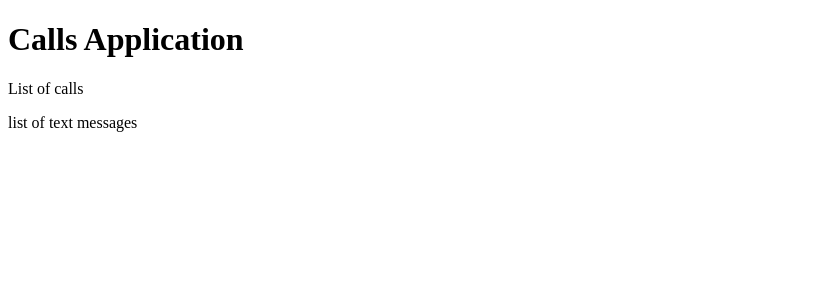
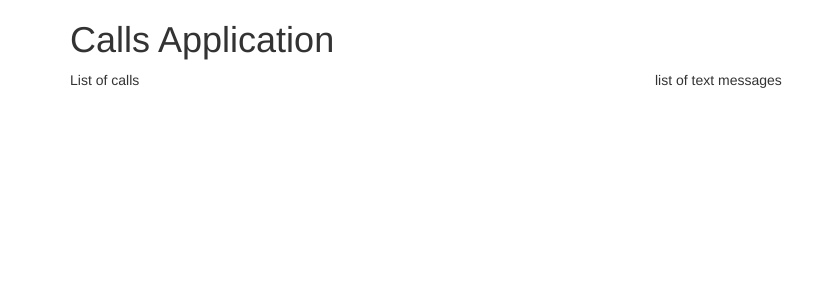
Before and after one commit to drobtravels/react-flux-redux-talk, a React app: page / in a window 1280 px wide. Shown: the top 300 px of the page, without its empty margins (0-836 px from the left). Built offline with nearby package versions, Linux system fonts and the light colour scheme.

Commit message:
added Bootstrap CDN

```diff
--- a/index.html
+++ b/index.html
@@ -2,6 +2,7 @@
 <html>
   <head>
     <title>React, Flux and Redux Demo</title>
+    <link rel="stylesheet" href="https://maxcdn.bootstrapcdn.com/bootstrap/3.3.6/css/bootstrap.min.css" integrity="sha384-1q8mTJOASx8j1Au+a5WDVnPi2lkFfwwEAa8hDDdjZlpLegxhjVME1fgjWPGmkzs7" crossorigin="anonymous">
   </head>
   <body>
     <div id="root"></div>
--- a/package.json
+++ b/package.json
@@ -52,6 +52,7 @@
   },
   "dependencies": {
     "react": "^0.14.3",
+    "react-bootstrap": "^0.28.2",
     "react-dom": "^0.14.3"
   }
 }
--- a/src/components/App.js
+++ b/src/components/App.js
@@ -1,7 +1,7 @@
 import React, { Component } from 'react';
 import { CallList } from 'components/CallList';
 import { TextMessageList } from 'components/TextMessageList';
-
+import { Grid, Row, Col } from 'react-bootstrap';
 
 export class App extends Component {
   constructor(props) {
@@ -14,11 +14,17 @@
 
   render() {
     return (
-      <div>
+      <Grid>
         <h1> Calls Application </h1>
-        <CallList calls={this.state.calls} />
-        <TextMessageList messages={this.state.messages} />
-      </div>
+        <Row>
+          <Col xs={6}>
+            <CallList calls={this.state.calls} />
+          </Col>
+          <Col xs={6}>
+            <TextMessageList messages={this.state.messages} />
+          </Col>
+        </Row>
+      </Grid>
     );
   }
 }
```
